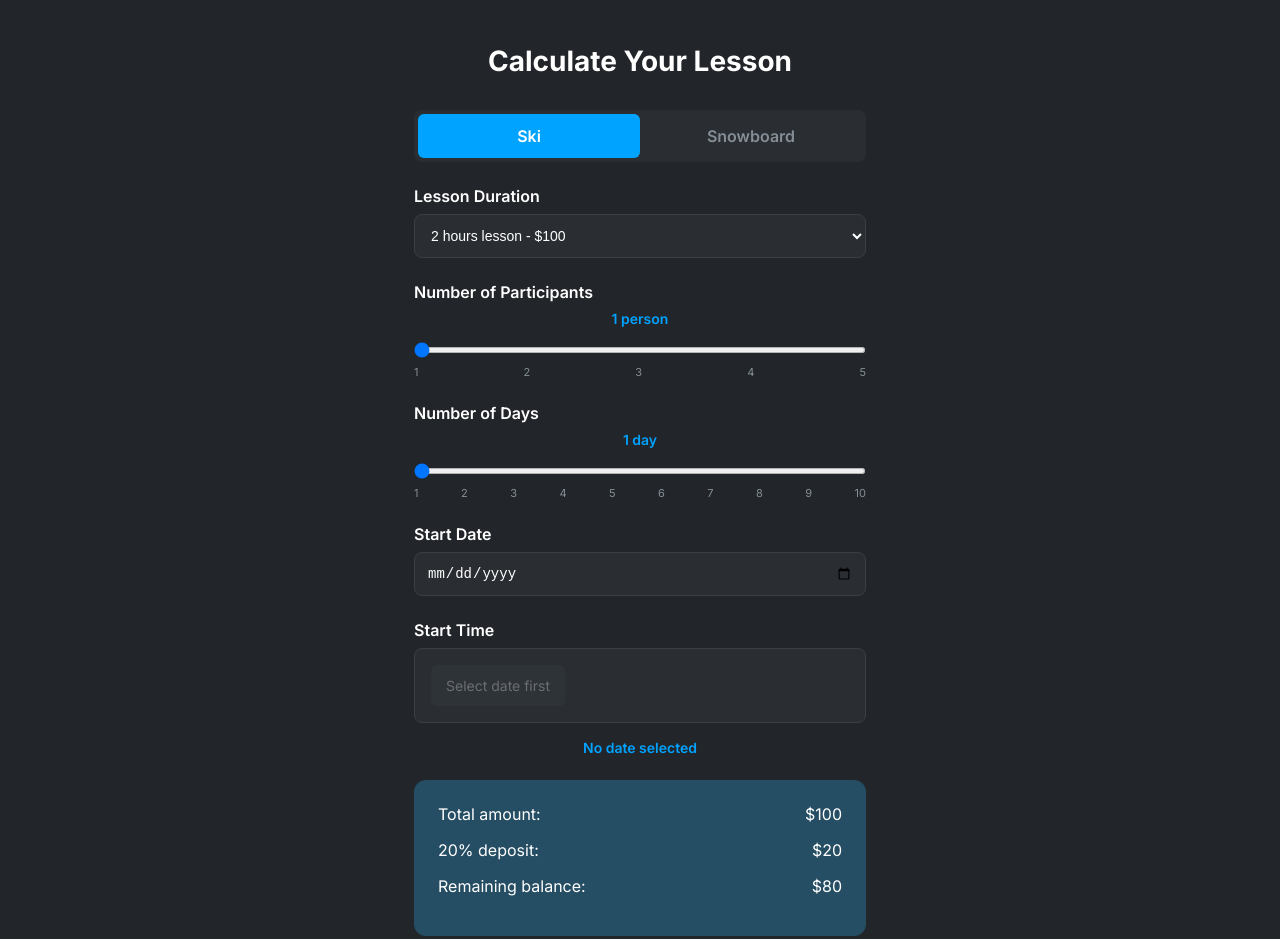
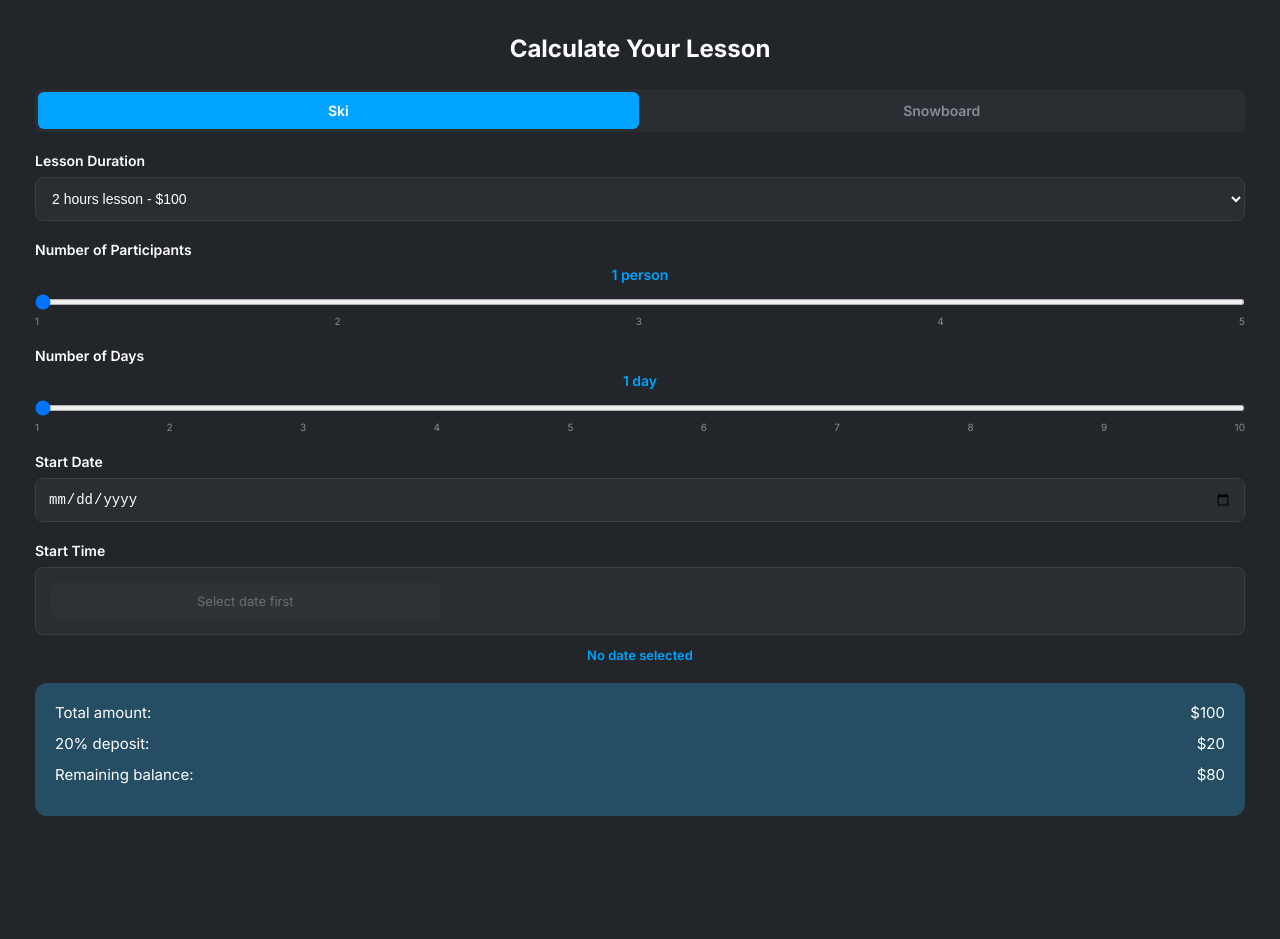
Before and after one commit to meditationski/bookingform, a plain HTML site: page index.html in a window 1280 px wide. After the commit the page ends 851 px from the top, so only its background shows below. Drawn offline with Linux system fonts and the light colour scheme.

Commit message:
index.html

```diff
--- a/index.html
+++ b/index.html
@@ -7,30 +7,33 @@
     <link href="https://fonts.googleapis.com/css2?family=Inter:wght@400;500;600;700&display=swap" rel="stylesheet">
 <style>
     * { margin: 0; padding: 0; box-sizing: border-box; }
-        body { background: #222529; font-family: 'Inter', sans-serif; color: #858e96; padding: 20px; }
-        .calculator-container { max-width: 500px; margin: 0 auto; background: #222529; border-radius: 12px; padding: 24px; }
-        .form-header { text-align: center; margin-bottom: 32px; }
-        .form-title { font-size: 28px; font-weight: 700; color: #ffffff; margin-bottom: 8px; }
-        .form-group { margin-bottom: 24px; }
-        .section-title { font-size: 16px; font-weight: 600; color: #ffffff; margin-bottom: 8px; }
-        .tabs { display: flex; background: #2a2e33; border-radius: 8px; padding: 4px; }
-        .tab { flex: 1; padding: 12px; text-align: center; background: transparent; border: none; color: #858e96; font-weight: 600; border-radius: 6px; cursor: pointer; }
+    body { background: #222529; font-family: 'Inter', sans-serif; color: #858e96; padding: 15px; min-height: 100vh; }
+    .calculator-container { max-width: 100%; margin: 0 auto; background: #222529; border-radius: 12px; padding: 20px; }
+    .form-header { text-align: center; margin-bottom: 25px; }
+    .form-title { font-size: 24px; font-weight: 700; color: #ffffff; margin-bottom: 8px; line-height: 1.2; }
+    .form-group { margin-bottom: 20px; }
+    .section-title { font-size: 14px; font-weight: 600; color: #ffffff; margin-bottom: 8px; }
+    .tabs { display: flex; background: #2a2e33; border-radius: 8px; padding: 3px; gap: 3px; }
+    .tab { flex: 1; padding: 10px; text-align: center; background: transparent; border: none; color: #858e96; font-weight: 600; border-radius: 6px; cursor: pointer; font-size: 14px; }
     .tab.active { background: #00A3FF; color: #ffffff; }
     select, .date-input { width: 100%; padding: 12px; border: 1px solid #3a3f45; border-radius: 8px; font-size: 14px; background: #2a2e33; color: #ffffff; }
     .slider-container { margin-top: 8px; }
-        .slider-value { text-align: center; font-weight: 600; color: #00A3FF; font-size: 14px; margin: 8px 0; }
-        input[type="range"] { width: 100%; height: 6px; background: #3a3f45; border-radius: 3px; margin: 12px 0; }
-        .slider-labels { display: flex; justify-content: space-between; font-size: 11px; color: #858e96; }
-        .time-selection { background: #2a2e33; border-radius: 8px; padding: 16px; border: 1px solid #3a3f45; }
-        .time-slots { display: grid; grid-template-columns: repeat(3, 1fr); gap: 8px; }
-        .time-slot { padding: 12px; background: #3a3f45; border: none; border-radius: 6px; color: #ffffff; font-size: 14px; cursor: pointer; text-align: center; }
+    .slider-value { text-align: center; font-weight: 600; color: #00A3FF; font-size: 14px; margin: 6px 0; }
+    input[type="range"] { width: 100%; height: 6px; background: #3a3f45; border-radius: 3px; margin: 10px 0; }
+    .slider-labels { display: flex; justify-content: space-between; font-size: 10px; color: #858e96; }
+    .time-selection { background: #2a2e33; border-radius: 8px; padding: 15px; border: 1px solid #3a3f45; }
+    .time-slots { display: grid; grid-template-columns: repeat(3, 1fr); gap: 6px; }
+    .time-slot { padding: 10px; background: #3a3f45; border: none; border-radius: 6px; color: #ffffff; font-size: 13px; cursor: pointer; text-align: center; }
     .time-slot.selected { background: #00A3FF; }
     .time-slot.disabled { opacity: 0.3; cursor: not-allowed; }
-        .selected-info { text-align: center; margin-top: 16px; font-size: 14px; color: #00A3FF; font-weight: 600; }
-        .price-display { background: #254d63; color: #ffffff; padding: 24px; border-radius: 12px; margin-top: 24px; }
-        .price-row { display: flex; justify-content: space-between; margin-bottom: 16px; font-size: 16px; }
-        .total-price { font-size: 32px; font-weight: 700; }
-        .discount-info { text-align: center; margin-top: 16px; font-size: 14px; color: #00A3FF; font-weight: 600; }
+    .selected-info { text-align: center; margin-top: 12px; font-size: 13px; color: #00A3FF; font-weight: 600; }
+    .price-display { background: #254d63; color: #ffffff; padding: 20px; border-radius: 12px; margin-top: 20px; }
+    .price-row { display: flex; justify-content: space-between; margin-bottom: 12px; font-size: 15px; }
+    .total-price { font-size: 28px; font-weight: 700; }
+    .discount-info { text-align: center; margin-top: 12px; font-size: 13px; color: #00A3FF; font-weight: 600; }
+
+    /* Убираем скролл для iframe */
+    html, body { overflow: hidden; }
 </style>
 </head>
 <body>
```
Lines whose indentation alone changed are shown as unchanged.
